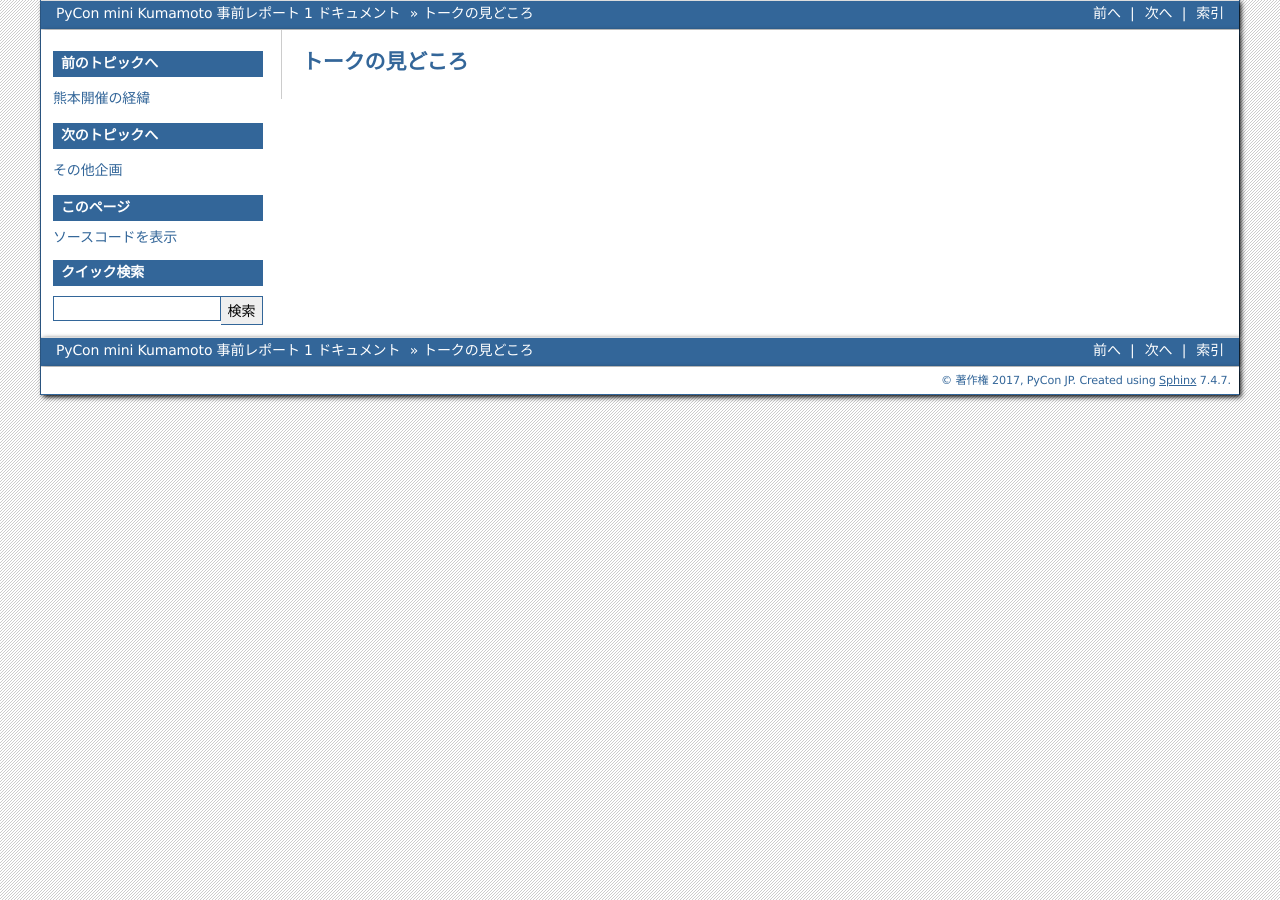
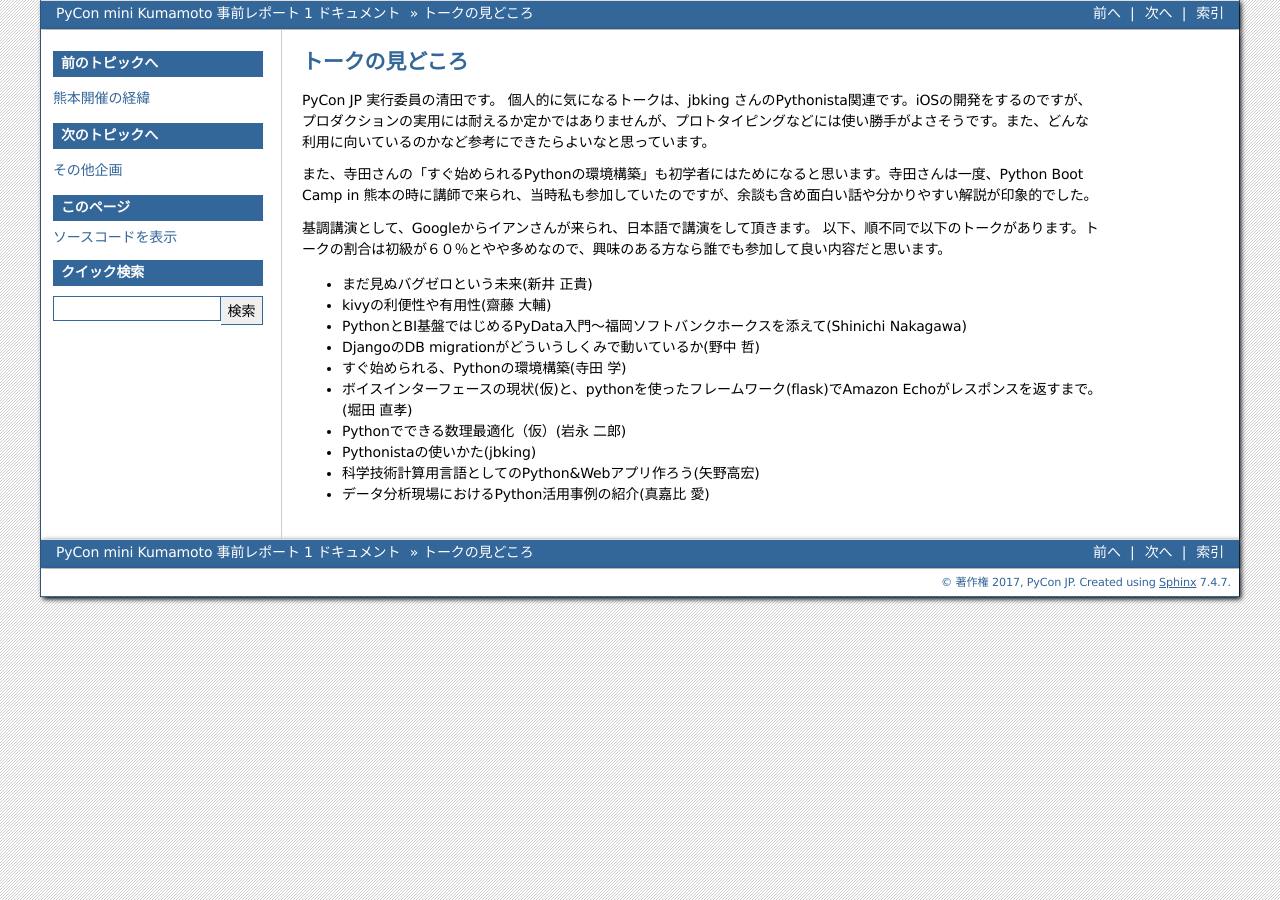
Before and after one commit to pyconjp/kumamoto-2017-pre-report, a Sphinx documentation site: the page built from source/talks.rst, in a window 1280 px wide. Built offline with Sphinx 7.4.7, drawn with Linux system fonts in a browser that asks for light colours.

Commit message:
update source/talks.rst

```diff
--- a/source/talks.rst
+++ b/source/talks.rst
@@ -1,3 +1,22 @@
 ================
 トークの見どころ
 ================
+
+PyCon JP 実行委員の清田です。
+個人的に気になるトークは、jbking さんのPythonista関連です。iOSの開発をするのですが、プロダクションの実用には耐えるか定かではありませんが、プロトタイピングなどには使い勝手がよさそうです。また、どんな利用に向いているのかなど参考にできたらよいなと思っています。
+
+また、寺田さんの「すぐ始められるPythonの環境構築」も初学者にはためになると思います。寺田さんは一度、Python Boot Camp in 熊本の時に講師で来られ、当時私も参加していたのですが、余談も含め面白い話や分かりやすい解説が印象的でした。
+
+基調講演として、Googleからイアンさんが来られ、日本語で講演をして頂きます。
+以下、順不同で以下のトークがあります。トークの割合は初級が６０％とやや多めなので、興味のある方なら誰でも参加して良い内容だと思います。
+
+* まだ見ぬバグゼロという未来(新井 正貴)
+* kivyの利便性や有用性(齋藤 大輔)
+* PythonとBI基盤ではじめるPyData入門〜福岡ソフトバンクホークスを添えて(Shinichi Nakagawa)
+* DjangoのDB migrationがどういうしくみで動いているか(野中 哲)
+* すぐ始められる、Pythonの環境構築(寺田 学)
+* ボイスインターフェースの現状(仮)と、pythonを使ったフレームワーク(flask)でAmazon Echoがレスポンスを返すまで。(堀田 直孝)
+* Pythonでできる数理最適化（仮）(岩永 二郎)
+* Pythonistaの使いかた(jbking)
+* 科学技術計算用言語としてのPython&Webアプリ作ろう(矢野高宏)
+* データ分析現場におけるPython活用事例の紹介(真嘉比 愛)
```
